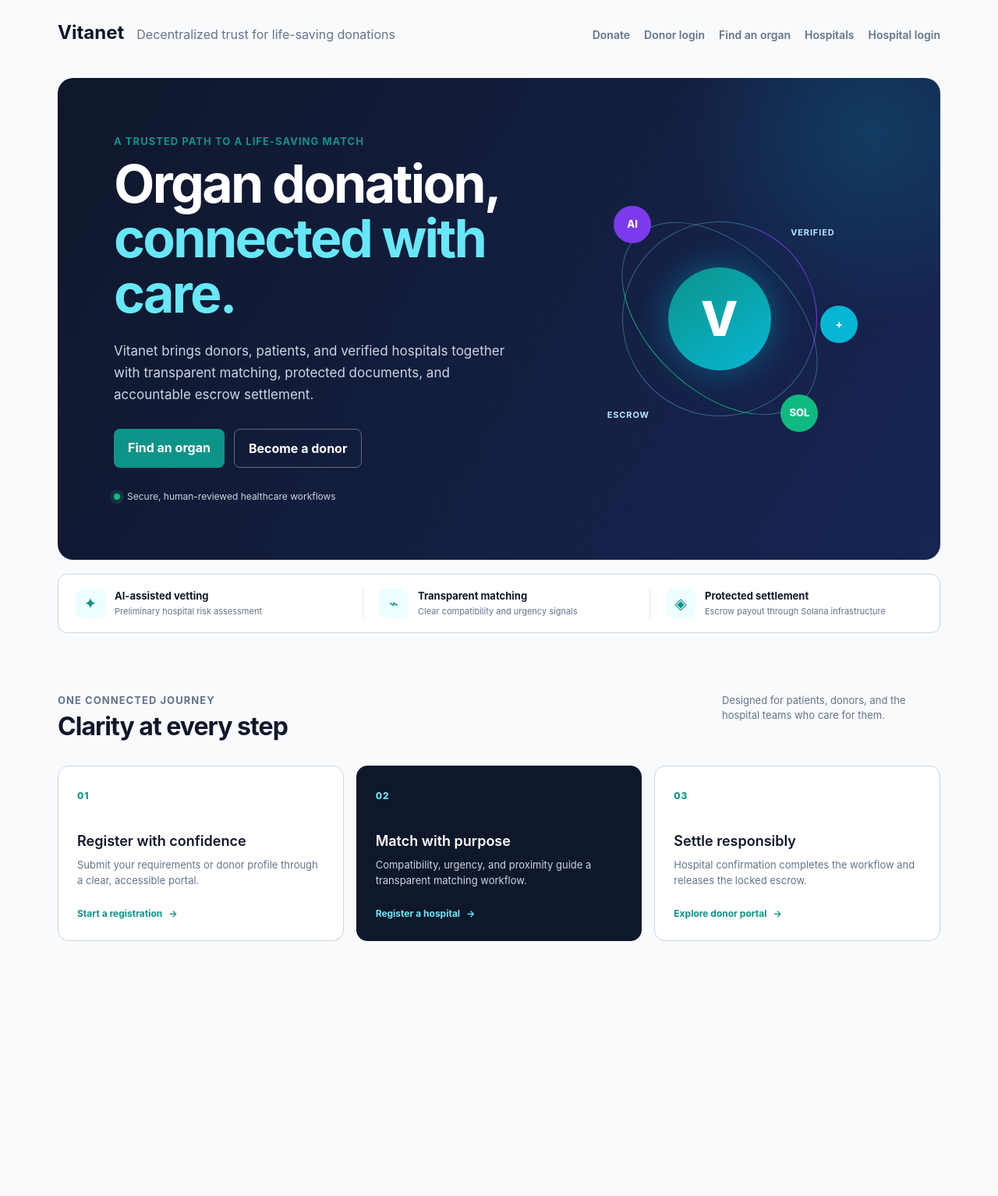
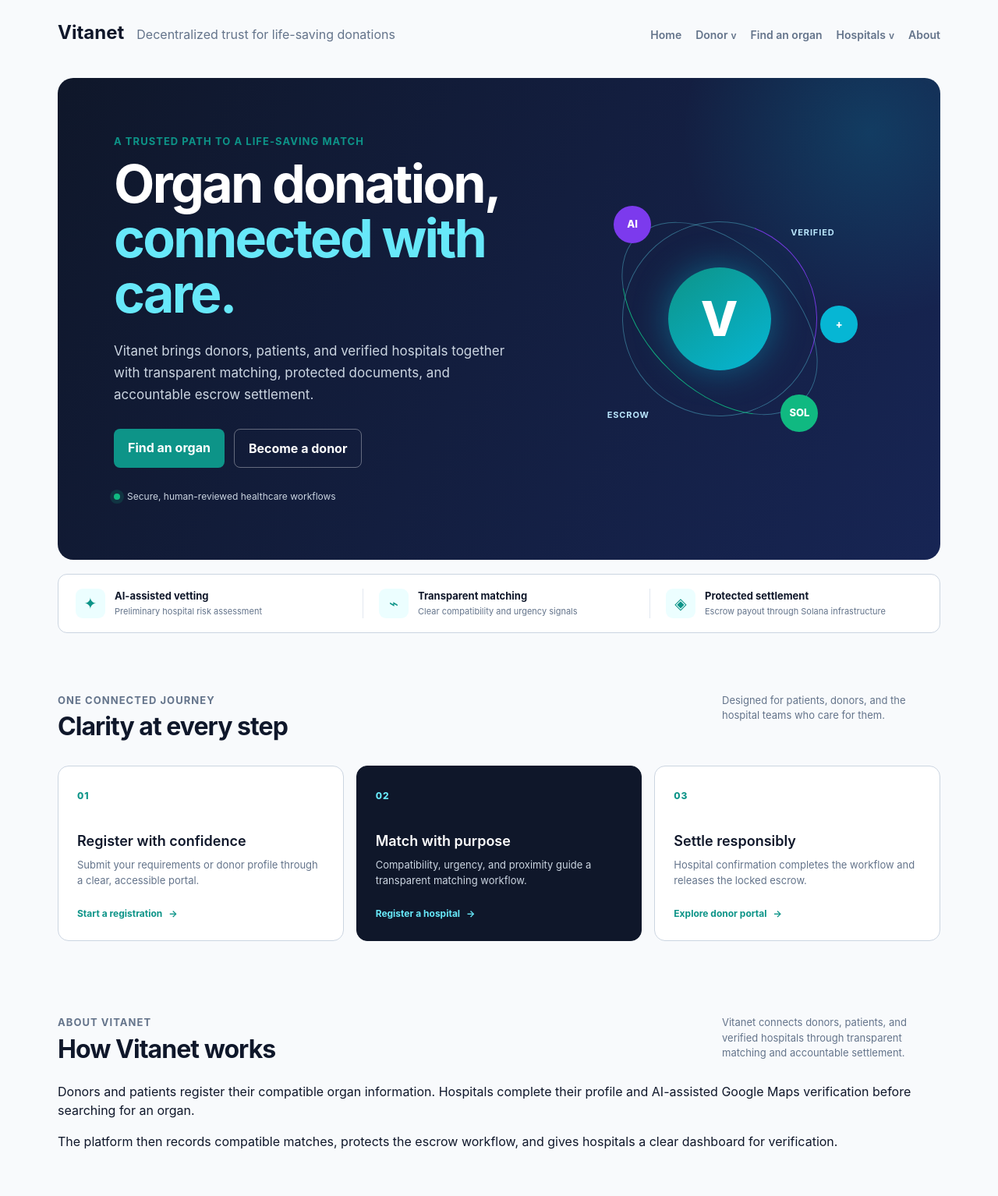
Before and after one commit to tirthasadhu015-dot/Vitanet, a Flask app: page / in a window 1280 px wide. Shown: the whole page at 78% size. Before the commit the page ends 1207 px from the top, so only its background shows below. Run offline with Flask 3, Linux system fonts and the light colour scheme.

Commit message:
Fix the new look of my UI

```diff
--- a/static/styles.css
+++ b/static/styles.css
@@ -55,11 +55,65 @@
 }
 
 .main-nav a,
+.nav-menu summary,
 .sidebar-nav a {
     color: var(--muted);
     font-size: 14px;
     font-weight: 600;
     text-decoration: none;
+}
+
+.nav-menu {
+    position: relative;
+}
+
+.nav-menu summary {
+    cursor: pointer;
+    list-style: none;
+}
+
+.nav-menu summary::-webkit-details-marker {
+    display: none;
+}
+
+.nav-menu summary::after {
+    content: "v";
+    font-size: 12px;
+    margin-left: 4px;
+}
+
+.nav-menu[open] summary::after {
+    content: "^";
+}
+
+.nav-menu summary:hover,
+.nav-menu[open] summary {
+    color: var(--teal);
+}
+
+.nav-submenu {
+    background: var(--white);
+    border: 1px solid var(--border);
+    border-radius: 8px;
+    box-shadow: 0 12px 24px rgba(15, 23, 42, 0.12);
+    min-width: 175px;
+    padding: 6px;
+    position: absolute;
+    right: 0;
+    top: calc(100% + 10px);
+    z-index: 10;
+}
+
+.nav-submenu a {
+    display: block;
+    padding: 8px 10px;
+    white-space: nowrap;
+}
+
+.nav-submenu a:hover {
+    background: #f1f5f9;
+    border-radius: 5px;
+    color: var(--teal);
 }
 
 .main-nav a:hover,
@@ -824,6 +878,11 @@
         flex-wrap: wrap;
     }
 
+    .nav-submenu {
+        left: 0;
+        right: auto;
+    }
+
     .hero-panel {
         gap: 10px;
         grid-template-columns: 1fr;
--- a/templates/base.html
+++ b/templates/base.html
@@ -14,11 +14,31 @@
                 <span class="tagline">Decentralized trust for life-saving donations</span>
             </div>
             <nav class="main-nav" aria-label="Primary navigation">
-                <a href="{{ url_for('donor_registration_form') }}">Donate</a>
-                <a href="{{ url_for('donor_login') }}">Donor login</a>
+                <a href="{{ url_for('index') }}">Home</a>
+                <details class="nav-menu">
+                    <summary>Donor</summary>
+                    <div class="nav-submenu">
+                        <a href="{{ url_for('donor_registration_form') }}">
+                            Register as donor
+                        </a>
+                        <a href="{{ url_for('donor_login') }}">
+                            Donor login
+                        </a>
+                    </div>
+                </details>
                 <a href="{{ url_for('find_organ') }}">Find an organ</a>
-                <a href="{{ url_for('hospital_registration_form') }}">Hospitals</a>
-                <a href="{{ url_for('hospital_login') }}">Hospital login</a>
+                <details class="nav-menu">
+                    <summary>Hospitals</summary>
+                    <div class="nav-submenu">
+                        <a href="{{ url_for('hospital_registration_form') }}">
+                            Register a hospital
+                        </a>
+                        <a href="{{ url_for('hospital_login') }}">
+                            Hospital login
+                        </a>
+                    </div>
+                </details>
+                <a href="{{ url_for('index') }}#about">About</a>
             </nav>
         </header>
 
--- a/templates/index.html
+++ b/templates/index.html
@@ -92,4 +92,29 @@
         </article>
     </div>
 </section>
+
+<section class="home-section about-section" id="about"
+         aria-labelledby="about-heading">
+    <div class="section-heading home-section-heading">
+        <div>
+            <p class="eyebrow">About Vitanet</p>
+            <h2 id="about-heading">How Vitanet works</h2>
+        </div>
+        <p>
+            Vitanet connects donors, patients, and verified hospitals through
+            transparent matching and accountable settlement.
+        </p>
+    </div>
+    <div class="about-copy">
+        <p>
+            Donors and patients register their compatible organ information.
+            Hospitals complete their profile and AI-assisted Google Maps
+            verification before searching for an organ.
+        </p>
+        <p>
+            The platform then records compatible matches, protects the escrow
+            workflow, and gives hospitals a clear dashboard for verification.
+        </p>
+    </div>
+</section>
 {% endblock %}
```
